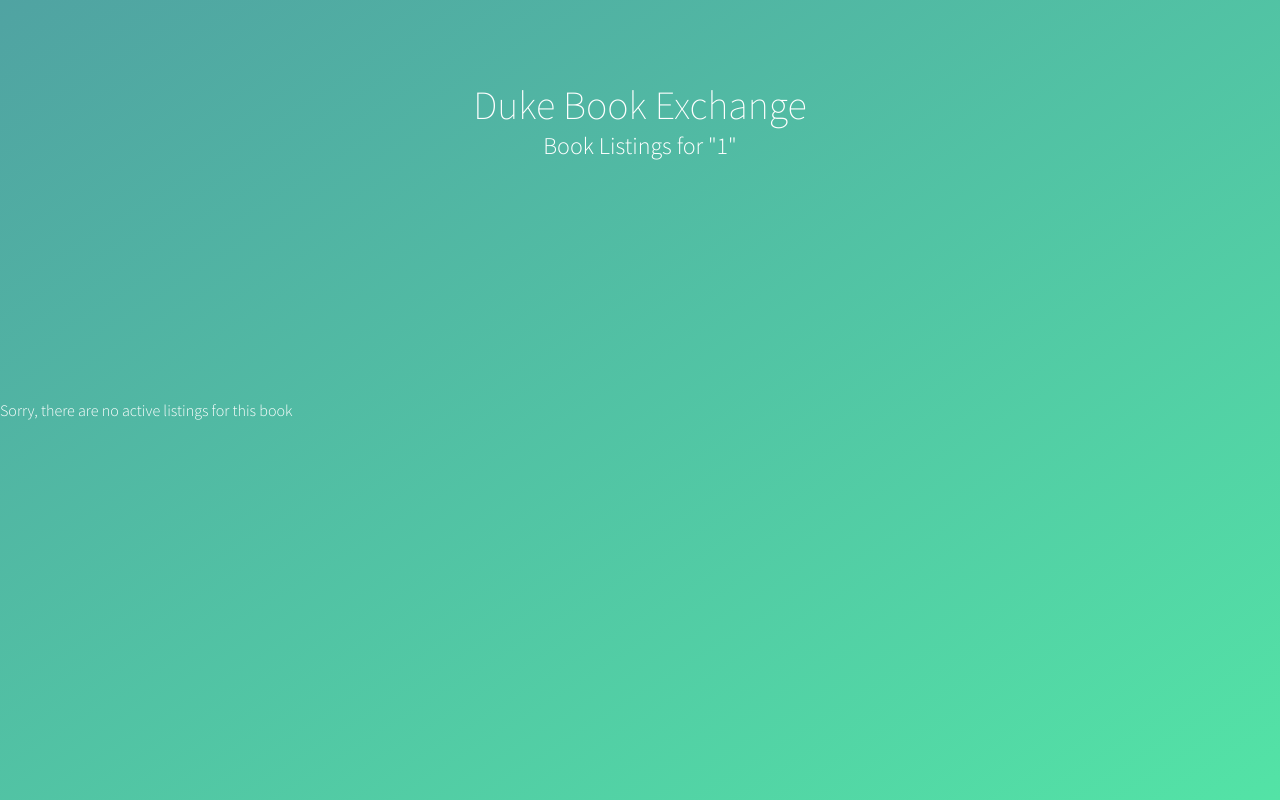
After one commit to joshuart/316-Project, a Django app: page /books/listings-for-book/1/1 in a window 1280 px wide. The commit adds this page. Run offline with Django 3.2, Linux system fonts and the light colour scheme; data comes from the database, SQL or seed files in the repository; some libraries are stand-ins or nearby versions.

Commit message:
Changes to view and urls to now have title in custom URL for listings...workarounds added for weird name issue

```diff
--- a/books/templates/books/all-books.html
+++ b/books/templates/books/all-books.html
@@ -5,9 +5,10 @@
 {% block content %}
 
 <ul>
-{% for book in book_list %}
+{% for B in book_list %}
 <!-- Render a table that is sorted by depart, course, professor, and title -->
-	<li> <a href="{% url 'books.views.get_listings_for_book' match_isbn=book.isbn %}"> {{ book.title }} </a> </li>
+	<li> <a href="{% url 'books.views.get_listings_for_book' match_isbn=B.isbn match_title=B.title %}"> {{ B.title }} </a> </li>
+
 
 {% endfor %}
 </ul>
--- a/books/templates/books/listings-for-book.html
+++ b/books/templates/books/listings-for-book.html
@@ -1,19 +1,21 @@
 {% extends "books/base.html" %}
 
-{% block heading %}Book Listings{% endblock %}
+{% block heading %} Book Listings for "{{the_title}}" {% endblock %}
 
 {% block content %}
 
 <ul>
 {% for listing in all_listings %}
 <!-- Render a table that is sorted by depart, course, professor, and title -->
-	<li>  {{ listing.seller_email }} {{listing.condition}} {{listing.is_buy_it_now}} {{listing.is_auction}}
+	<li> {{ listing.seller_email }} Book Condition: {{listing.condition}} {{listing.is_buy_it_now}} {{listing.is_auction}}
 		{% ifequal listing.is_buy_it_now  True %}
 			Buy now!
 		{% else %}
 			Auction item!
 		{% endifequal %}
 	</li>
+{% empty %}
+	<li> Sorry, there are no active listings for this book </li>
 {% endfor %}
 </ul>
 
--- /dev/null
+++ b/books/templates/books/no-listings-for-book.html
@@ -0,0 +1,11 @@
+{% extends "books/base.html" %}
+
+{% block heading %} Book Listings for "{{the_title}}" {% endblock %}
+
+{% block content %}
+
+<ul>
+	<li> Sorry, there are no active listings for this book </li>
+</ul>
+
+{% endblock %}
--- a/books/urls.py
+++ b/books/urls.py
@@ -25,7 +25,7 @@ urlpatterns = patterns('books.views',
     url(r'^register$', 'register'),
     url(r'^list_submit$', 'list_submit'),
     url(r'^edit_list$', 'edit_list'),
-    url(r'^listings-for-book/(?P<match_isbn>[-\w\ ]+)/$', 'get_listings_for_book' ),
+    url(r'^listings-for-book/(?P<match_isbn>[-\w\ ]+)/(?P<match_title>[-\w\ ]+)', 'get_listings_for_book' ),
     #url(r'^redirect$', 'redirect'),
 
 
--- a/books/views.py
+++ b/books/views.py
@@ -148,16 +148,20 @@ def get_isbn_listings(request, match_isbn):
 		{'all_listings':listings,},
 		context_instance=RequestContext(request))
 
-def get_listings_for_book(request, match_isbn):
+def get_listings_for_book(request, match_isbn, match_title):
 
-	listings = Listing.objects.filter(isbn=match_isbn, active = True, start_time__lte= int(time.time()) - 3)
+	listings = Listing.objects.filter(book_id=match_isbn)
+	if Listing.objects.filter(book_id=match_isbn).count() == 0:
+		return render_to_response('books/no-listings-for-book.html',
+			{'the_title':match_title, 'all_listings':listings,},
+			context_instance=RequestContext(request))
 	return render_to_response('books/listings-for-book.html',
-		{'all_listings':listings,},
-		context_instance=RequestContext(request))
+			{'the_title':match_title, 'all_listings':listings,},
+			context_instance=RequestContext(request))
 
 
 def all_books(request):
-	all_listings = Listing.objects.all()
+	all_listings = Book.objects.raw('Select isbn from books_book')
 	return render_to_response('books/all-books.html',
 		{ 'book_list':all_listings, },
 		context_instance=RequestContext(request))
```
